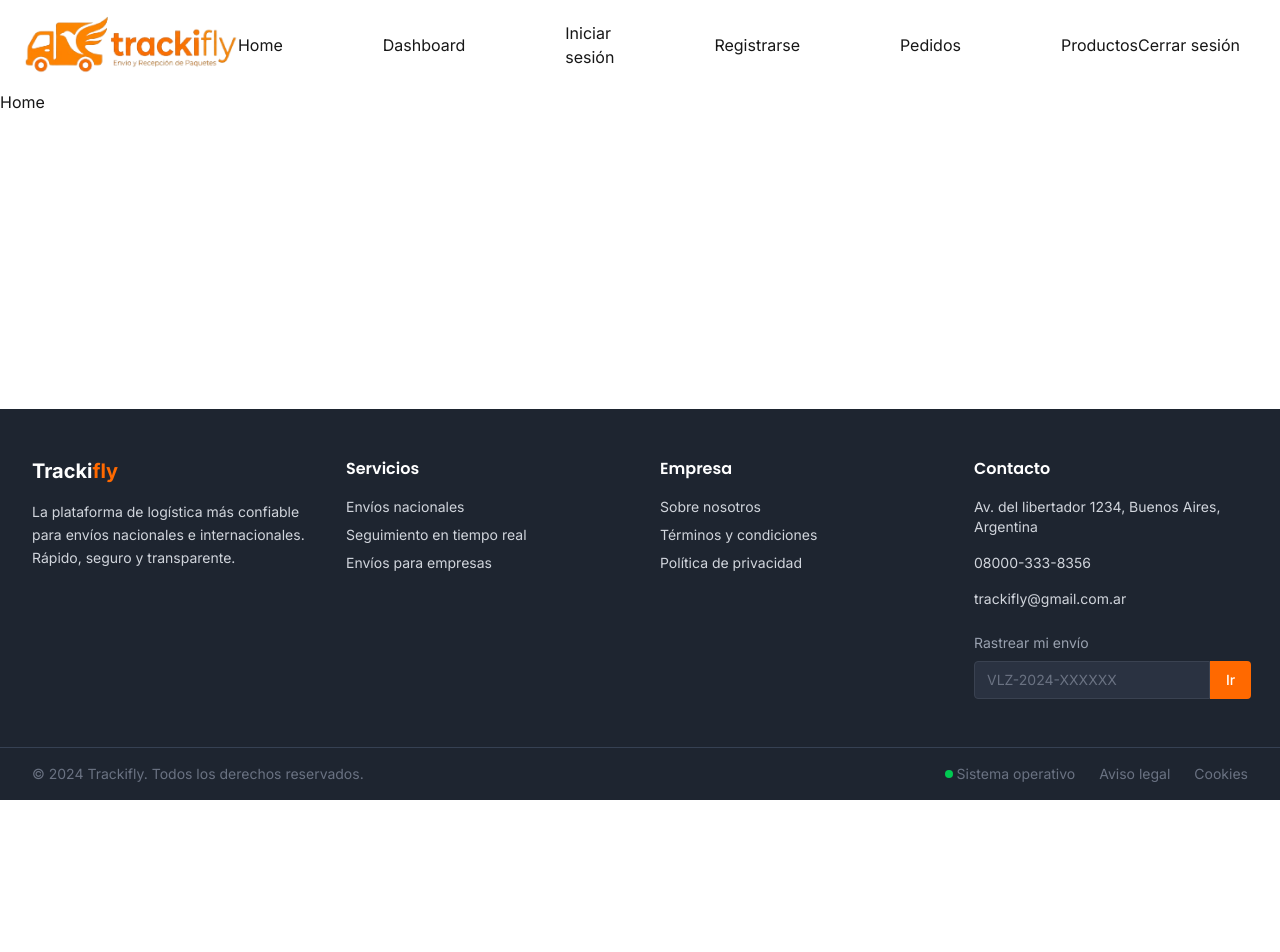
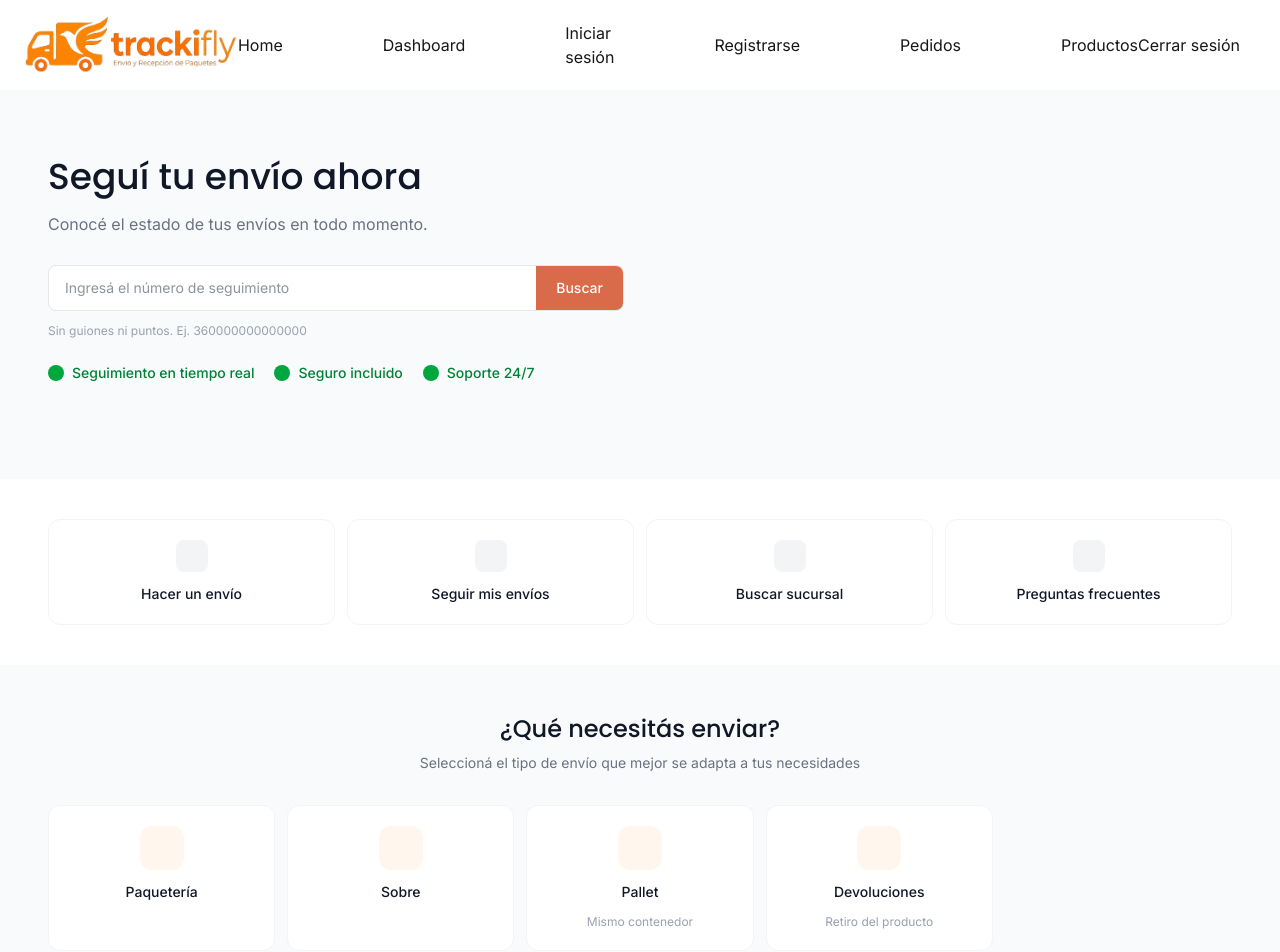
Before and after one commit to trackifly-app/Front-TrackiFly, a Next.js app in the folder front/: page /about in a window 1280 px wide. Shown: the top 952 px of the page. Before the commit the page ends 800 px from the top, so only its background shows below. Built offline with nearby package versions, Linux system fonts and the light colour scheme.

Commit message:
feat: HomePage model

```diff
--- a/front/src/app/[locale]/page.tsx
+++ b/front/src/app/[locale]/page.tsx
@@ -1,6 +1,9 @@
+import HomePageView from "@/ui/HomePageView";
 
-export default function HomePage () {
+export default function HomePage() {
   return (
-    <div>Home</div>
+    <>
+      <HomePageView />
+    </>
   );
-};
+}
--- /dev/null
+++ b/front/src/ui/HomePageView.tsx
@@ -0,0 +1,137 @@
+const HomePageView = () => {
+  return (
+    <div className="bg-white">
+      <div className="bg-gray-50 px-12 py-16 grid grid-cols-2 gap-8 items-end">
+        <div className="pb-8">
+          <h1 className="text-4xl font-medium text-gray-900 leading-tight mb-3">
+            Seguí tu envío ahora
+          </h1>
+          <p className="text-gray-500 text-base mb-7 leading-relaxed">
+            Conocé el estado de tus envíos en todo momento.
+          </p>
+          <div className="flex border border-gray-200 rounded-lg overflow-hidden bg-white mb-3">
+            <input
+              type="text"
+              placeholder="Ingresá el número de seguimiento"
+              className="flex-1 px-4 py-3 text-sm outline-none bg-transparent text-gray-800"
+            />
+            <button className="bg-primary hover:bg-primary-hover text-white px-5 py-3 text-sm font-medium transition-colors">
+              Buscar
+            </button>
+          </div>
+          <p className="text-xs text-gray-400 mb-6">
+            Sin guiones ni puntos. Ej. 360000000000000
+          </p>
+          <div className="flex gap-5">
+            {[
+              "Seguimiento en tiempo real",
+              "Seguro incluido",
+              "Soporte 24/7",
+            ].map((t) => (
+              <span
+                key={t}
+                className="flex items-center gap-2 text-sm text-green-700 font-medium"
+              >
+                <span className="w-4 h-4 bg-green-600 rounded-full inline-block" />
+                {t}
+              </span>
+            ))}
+          </div>
+        </div>
+
+        <div className="flex justify-center items-end">
+          <div className=""></div>
+        </div>
+      </div>
+
+      {/* Accesos rápidos */}
+      <div className="px-12 py-10">
+        <div className="grid grid-cols-4 gap-3">
+          {[
+            { label: "Hacer un envío" },
+            { label: "Seguir mis envíos" },
+            { label: "Buscar sucursal" },
+            { label: "Preguntas frecuentes" },
+          ].map((item) => (
+            <div
+              key={item.label}
+              className="border border-gray-100 rounded-xl p-5 flex flex-col items-center gap-3 cursor-pointer hover:border-primary transition-colors"
+            >
+              <div className="w-8 h-8 bg-gray-100 rounded-lg" />
+              <span className="text-sm font-medium text-gray-900 text-center">
+                {item.label}
+              </span>
+            </div>
+          ))}
+        </div>
+      </div>
+
+      {/* ¿Qué necesitás enviar? */}
+      <div className="bg-gray-50 px-12 py-12">
+        <h2 className="text-2xl font-medium text-gray-900 text-center mb-2">
+          ¿Qué necesitás enviar?
+        </h2>
+        <p className="text-gray-500 text-sm text-center mb-8">
+          Seleccioná el tipo de envío que mejor se adapta a tus necesidades
+        </p>
+        <div className="grid grid-cols-5 gap-3">
+          {[
+            { label: "Paquetería" },
+            { label: "Sobre" },
+            { label: "Pallet", sub: "Mismo contenedor" },
+            { label: "Devoluciones", sub: "Retiro del producto" },
+          ].map((s) => (
+            <div
+              key={s.label}
+              className="bg-white border border-gray-100 rounded-xl p-5 flex flex-col items-center gap-3 cursor-pointer hover:border-primary transition-colors"
+            >
+              <div className="w-11 h-11 bg-orange-50 rounded-xl flex items-center justify-center"></div>
+              <p className="text-sm font-medium text-gray-900 text-center">
+                {s.label}
+              </p>
+              <p className="text-xs text-gray-400 text-center">{s.sub}</p>
+            </div>
+          ))}
+        </div>
+      </div>
+
+      {/* cercania */}
+      <div className="px-12 py-12 grid grid-cols-2 gap-10 items-center">
+        <div>
+          <h2 className="text-2xl font-medium text-gray-900 mb-3">
+            Estamos cerca
+          </h2>
+          <p className="text-gray-500 text-base mb-6 leading-relaxed">
+            Encontrá tu sucursal más cercana y hacé tu envío de forma
+            presencial.
+          </p>
+          <button className="bg-primary hover:bg-primary-hover text-white px-6 py-3 rounded-lg text-sm font-medium transition-colors">
+            Ver sucursales
+          </button>
+        </div>
+        <div className="bg-gray-50 rounded-2xl h-64 border border-gray-200 flex items-center justify-center">
+          vista de sucursales
+        </div>
+      </div>
+
+      <div className="bg-gray-50 px-12 py-16 text-center">
+        <h2 className="text-2xl font-medium text-gray-900 mb-3">
+          ¿Listo para enviar con Trackifly?
+        </h2>
+        <p className="text-gray-500 text-base mb-7">
+          Registrate gratis y gestioná todos tus envíos desde un solo lugar.
+        </p>
+        <div className="flex gap-3 justify-center">
+          <button className="bg-primary hover:bg-primary-hover text-white px-6 py-3 rounded-lg text-sm font-medium transition-colors">
+            Registrarse gratis
+          </button>
+          <button className="border border-primary text-primary hover:bg-orange-50 px-6 py-3 rounded-lg text-sm font-medium transition-colors">
+            Ver servicios
+          </button>
+        </div>
+      </div>
+    </div>
+  );
+};
+
+export default HomePageView;
```
